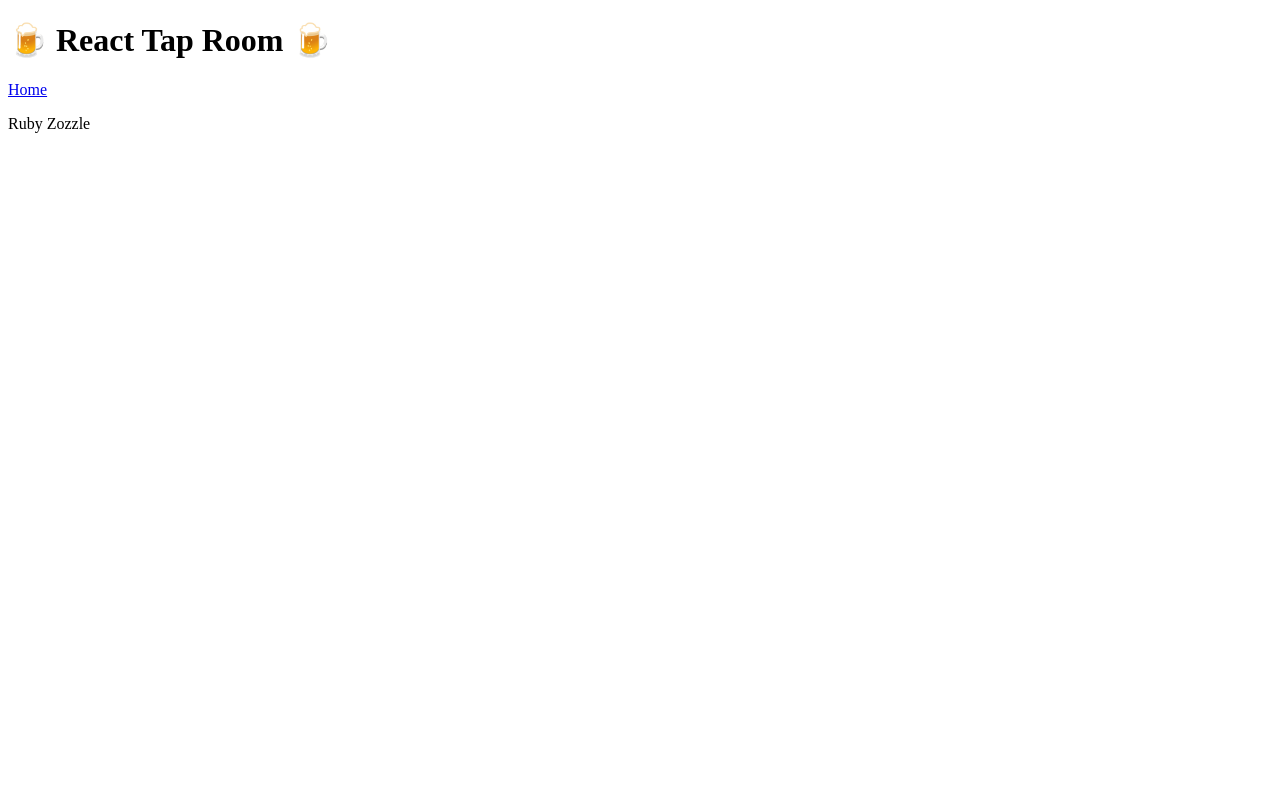
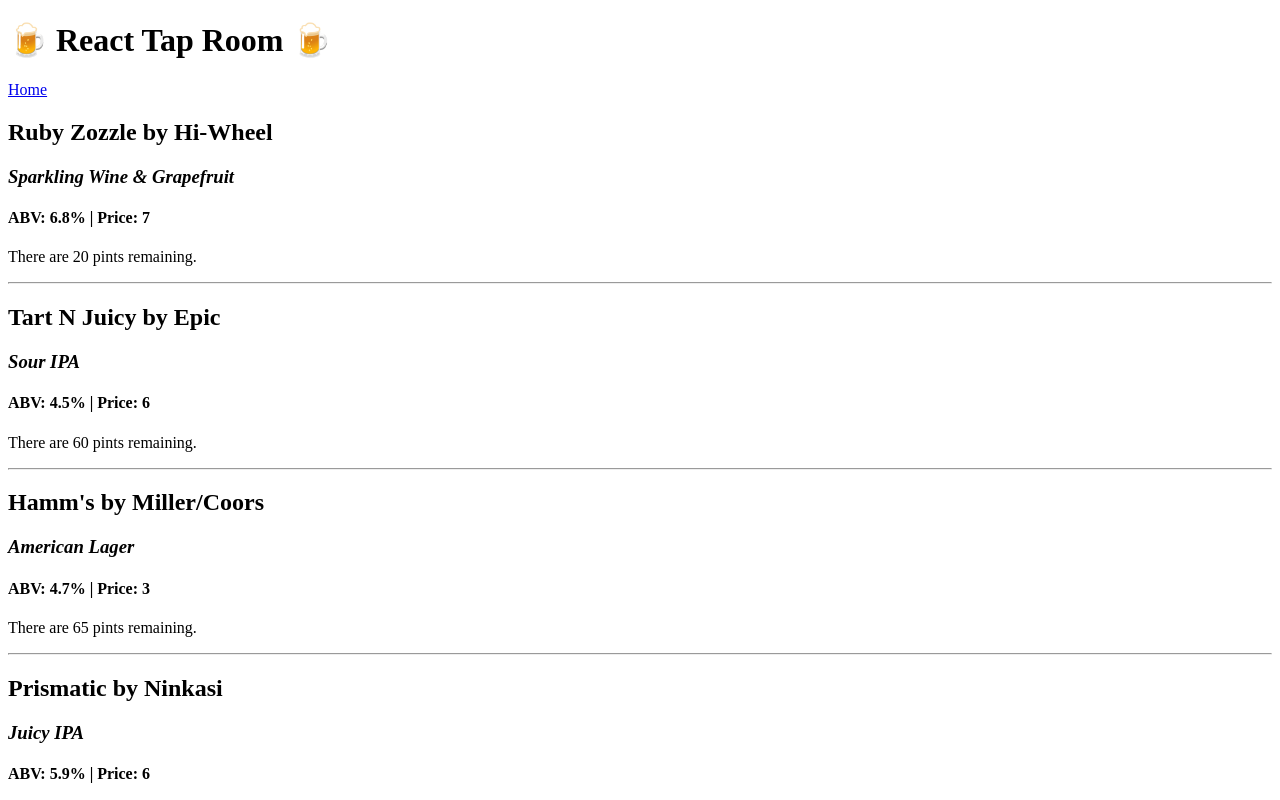
Before and after one commit to ellymaimon/tap-room-react, a React app: page /#/ in a window 1280 px wide. Shown: the top 800 px of the page. Built offline with nearby package versions, Linux system fonts and the light colour scheme.

Commit message:
Add loop to keglist to display all kegs

```diff
--- a/src/components/KegList.jsx
+++ b/src/components/KegList.jsx
@@ -1,12 +1,14 @@
 import React from 'react';
 import { KEGLIST } from './MockData';
+import Keg from './Keg';
 
 function KegList() {
-  console.log(KEGLIST);
 
   return (
     <div>
-      <p>{KEGLIST.masterKegList[0].name}</p>
+      {KEGLIST.masterKegList.map((keg, index) =>
+        <Keg {...keg} key={index} />
+      )}
     </div>
   );
 }
```
